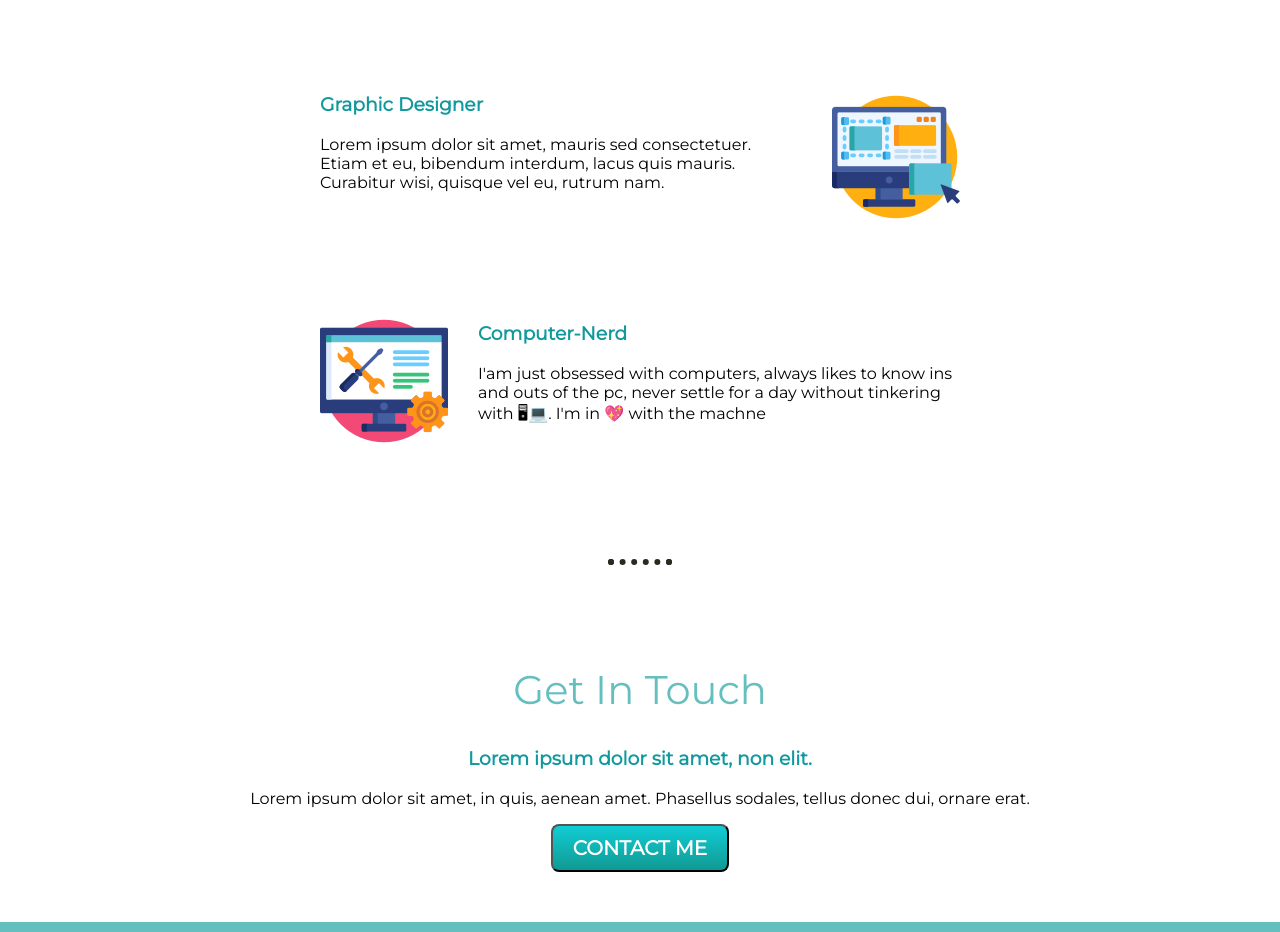
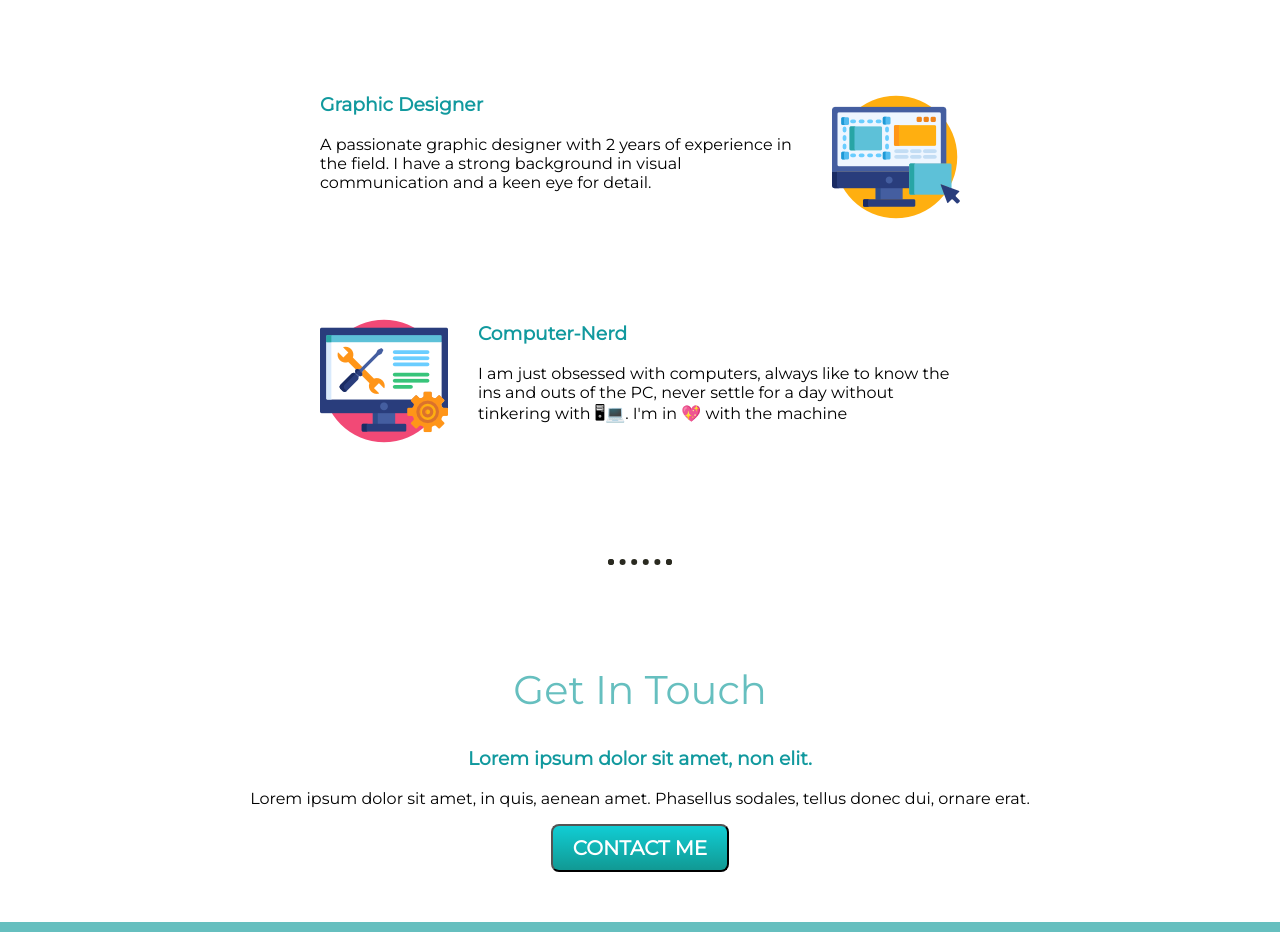
Before and after one commit to abdikadir5/resume, a plain HTML site: page index.html in a window 1280 px wide. Shown: the part 1623-2555 px from the top of the page. Drawn offline with Linux system fonts and the light colour scheme.

Commit message:
Update index.html

```diff
--- a/index.html
+++ b/index.html
@@ -54,18 +54,17 @@
           <img class="ux-img" src="ux.png" alt="" />
           <h3>Graphic Designer</h3>
           <p>
-            Lorem ipsum dolor sit amet, mauris sed consectetuer. Etiam et eu,
-            bibendum interdum, lacus quis mauris. Curabitur wisi, quisque vel
-            eu, rutrum nam.
+            A passionate graphic designer with 2 years of experience in the field.
+             I have a strong background in visual communication and a keen eye for detail.
           </p>
         </div>
         <div class="skill-row">
           <img class="nerd-img" src="technical-support.png" alt="" />
           <h3>Computer-Nerd</h3>
           <p>
-            I'am just obsessed with computers, always likes to know ins and outs
-            of the pc, never settle for a day without tinkering with 🖥💻. I'm in
-            💖 with the machne
+            I am just obsessed with computers, always like to know the ins and outs
+            of the PC, never settle for a day without tinkering with 🖥💻. I'm in
+            💖 with the machine
           </p>
         </div>
       </div>
```
